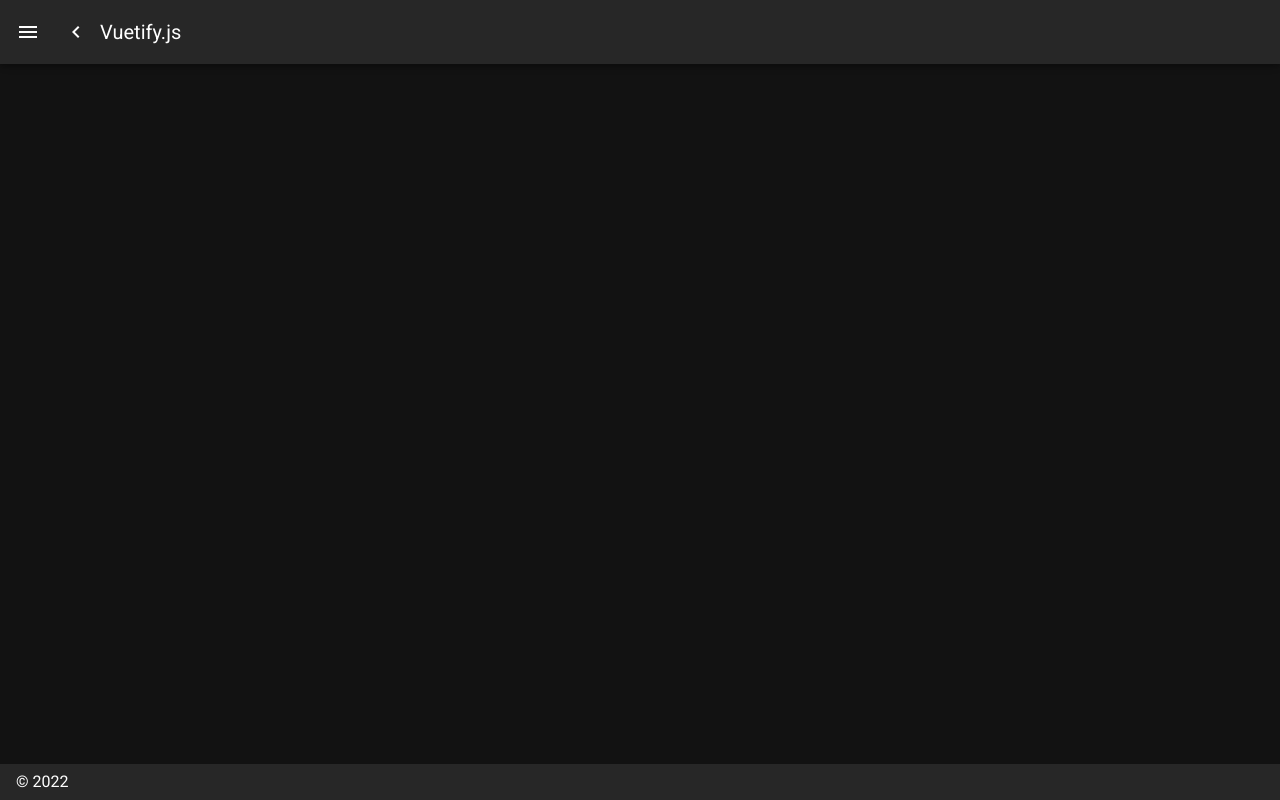
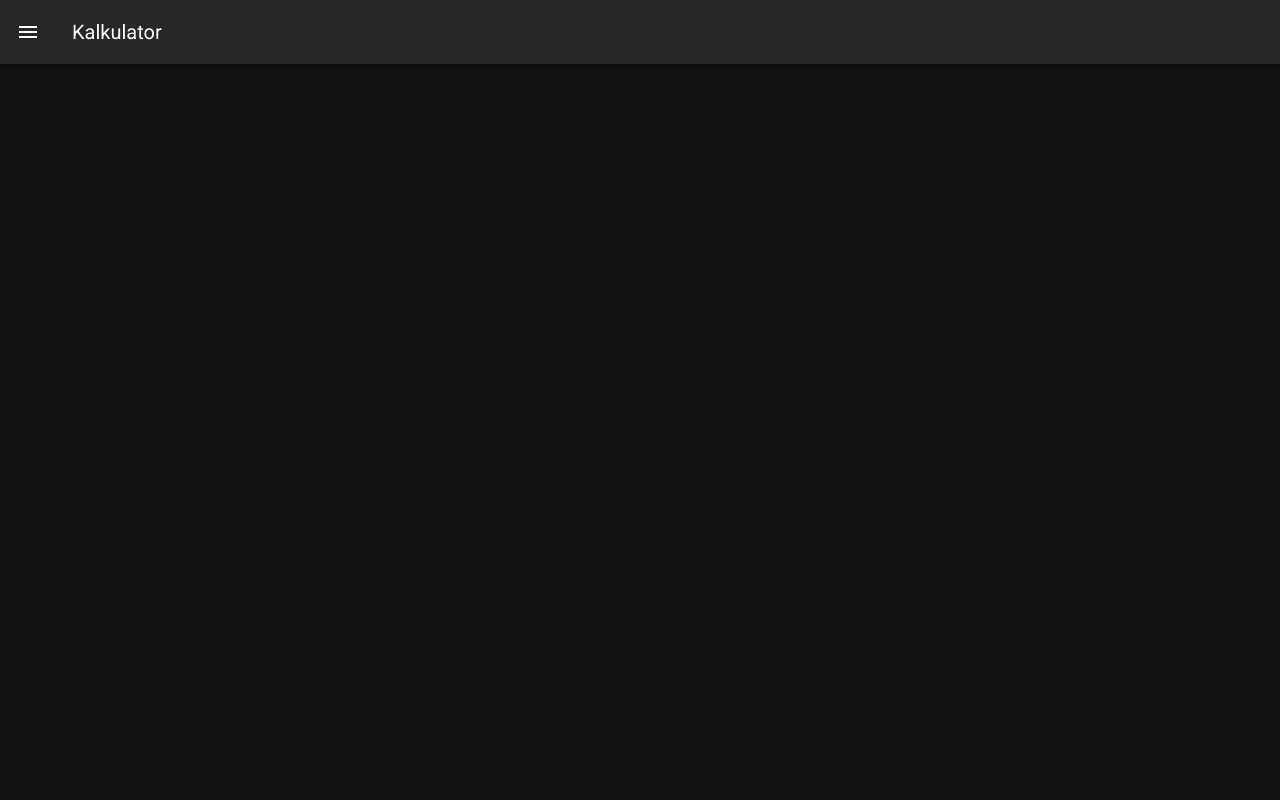
Before and after one commit to ThiagoFragaK/NuxtVuetify, a Nuxt app: page /Home in a window 1280 px wide. Built offline with nearby package versions, Linux system fonts and the light colour scheme.

Commit message:
Home Page

```diff
--- a/layouts/default.vue
+++ b/layouts/default.vue
@@ -1,18 +1,8 @@
 <template>
   <v-app dark>
-    <v-navigation-drawer v-model="drawer"
-      :mini-variant="miniVariant"
-      :clipped="clipped"
-      fixed
-      app>
+    <v-navigation-drawer v-model="drawer" :mini-variant="miniVariant" :clipped="clipped" fixed app>
       <v-list>
-        <v-list-item
-          v-for="(item, i) in items"
-          :key="i"
-          :to="item.to"
-          router
-          exact
-        >
+        <v-list-item v-for="(item, i) in items" :key="i" :to="item.to" router exact >
           <v-list-item-action>
             <v-icon>{{ item.icon }}</v-icon>
           </v-list-item-action>
@@ -23,11 +13,11 @@
       </v-list>
     </v-navigation-drawer>
 
-    <v-app-bar :clipped-left="clipped" fixed app>
+     <v-app-bar :clipped-left="clipped" fixed app>
       <v-app-bar-nav-icon @click.stop="drawer = !drawer" />
-      <v-btn icon @click.stop="miniVariant = !miniVariant">
+      <!-- <v-btn icon @click.stop="miniVariant = !miniVariant">
         <v-icon>mdi-{{ `chevron-${miniVariant ? 'right' : 'left'}` }}</v-icon>
-      </v-btn>
+      </v-btn> -->
       <v-toolbar-title v-text="title" />
       <v-spacer />
     </v-app-bar>
@@ -38,11 +28,6 @@
         <Nuxt />
       </v-container>
     </v-main>
-
-    <!-- Footer -->
-    <v-footer :absolute="!fixed" app>
-      <span>&copy; {{ new Date().getFullYear() }}</span>
-    </v-footer>
 
   </v-app>
 </template>
@@ -70,7 +55,7 @@ export default {
       miniVariant: false,
       right: true,
       rightDrawer: false,
-      title: 'Vuetify.js'
+      title: 'Kalkulator'
     }
   }
 }
--- a/pages/Home.vue
+++ b/pages/Home.vue
@@ -0,0 +1,11 @@
+<template>
+</template>
+
+<script>
+export default {
+  name: 'Home',
+  data () {
+    return {}
+  }
+}
+</script>
```
